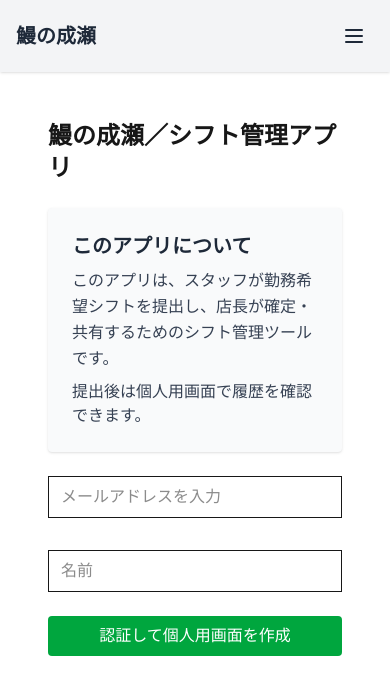
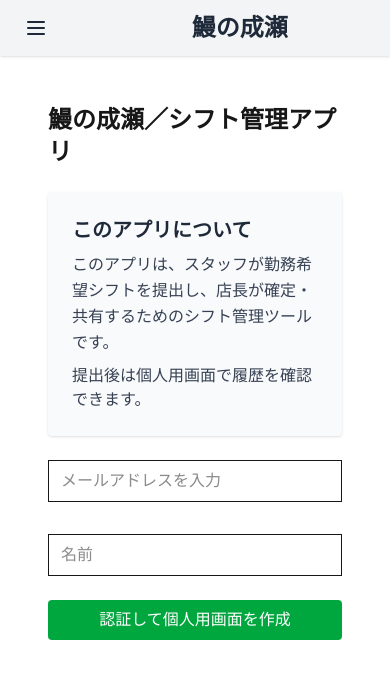
Before and after one commit to cergijame101007/shift-manager, a Next.js app: page / in a window 390 px wide. Shown: the top 694 px of the page. Built offline with nearby package versions, Linux system fonts and the light colour scheme; no server answers.

Commit message:
ヘッダーの配置変更

```diff
--- a/src/app/components/Header.tsx
+++ b/src/app/components/Header.tsx
@@ -39,38 +39,39 @@ const Header = () => {
     }
 
     return (
-        <header className="w-full bg-gray-100 text-gray-800 shadow p-4 flex items-center justify-between">
-            <Link href="/" className="text-xl font-bold">鰻の成瀬</Link >
-            <nav className="hidden sm:flex gap-x-6 text-base">
-                <Link href="/submit/history" className="px-3 py-2 hover:bg-gray-200 rounded">提出履歴</Link>
-                <Link href="/schedule" className="px-3 py-2 hover:bg-gray-200 rounded">共有シフト</Link>
-                <Link href="/submit" className="px-3 py-2 hover:bg-gray-200 rounded">シフト提出</Link>
-            </nav>
-            <div className="flex-1 flex justify-end items-center gap-4">
+        <header className="w-full bg-gray-100 text-gray-800 shadow px-4 py-2 flex items-center justify-between relative">
+            <div className="flex items-center w-1/4">
                 <button
-                    className="sm:hidden p-2 rounded-md hover:bg-gray-200"
+                    className="p-2 rounded-md hover:bg-gray-200 focus:outline-none sm:hidden"
                     onClick={() => setIsOpen(!isOpen)}
                     aria-label="メニューを開く"
                 >
                     {isOpen ? <X className="w-6 h-6" /> : <Menu className="w-6 h-6" />}
                 </button>
             </div>
-
+            <div className="flex-1 flex items-center justify-center">
+                <Link href="/" className="text-2xl font-bold justify-center flex">鰻の成瀬</Link >
+            </div>
+            <nav className="hidden sm:flex gap-x-6 text-base">
+                <Link href="/submit/history" className="px-3 py-2 hover:bg-gray-200 rounded">提出履歴</Link>
+                <Link href="/schedule" className="px-3 py-2 hover:bg-gray-200 rounded">共有シフト</Link>
+                <Link href="/submit" className="px-3 py-2 hover:bg-gray-200 rounded">シフト提出</Link>
+            </nav>
             {userName ? (
-                <div className="flex items-center gap-3">
-                    <span className="text-sm text-gray-600">{userName}</span>
+                <div className="flex flex-col items-end justify-end gap-y-1 w-1/4">
                     <button
                         onClick={handleLogout}
                         className="px-3 py-1 bg-red-500 text-white rounded text-sm"
                     >
                         ログアウト
                     </button>
+                    <span className="text-sm text-gray-600 justify-center flex">{userName}</span>
                 </div>
             ) : null}
             {isOpen && (
-                <div className="fixed top-0 right-0 w-64 h-full bg-white shadow-lg z-50 p-6 flex flex-col gap-4 sm:hidden animate-slide-in">
+                <div className="fixed top-0 left-0 w-64 h-full bg-white shadow-lg z-50 p-6 flex flex-col gap-4 sm:hidden animate-slide-in">
                     <button
-                        className="self-end text-gray-600 hover:text-black"
+                        className="text-gray-600 hover:text-black"
                         onClick={() => setIsOpen(false)}
                         aria-label="閉じる"
                     >
```
